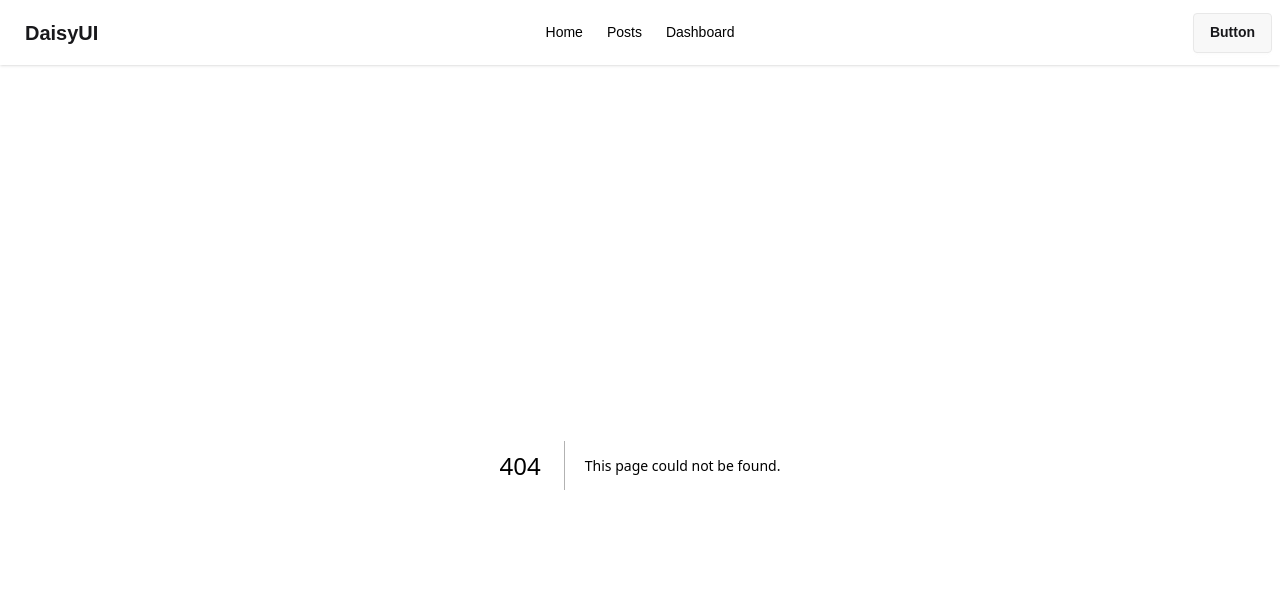
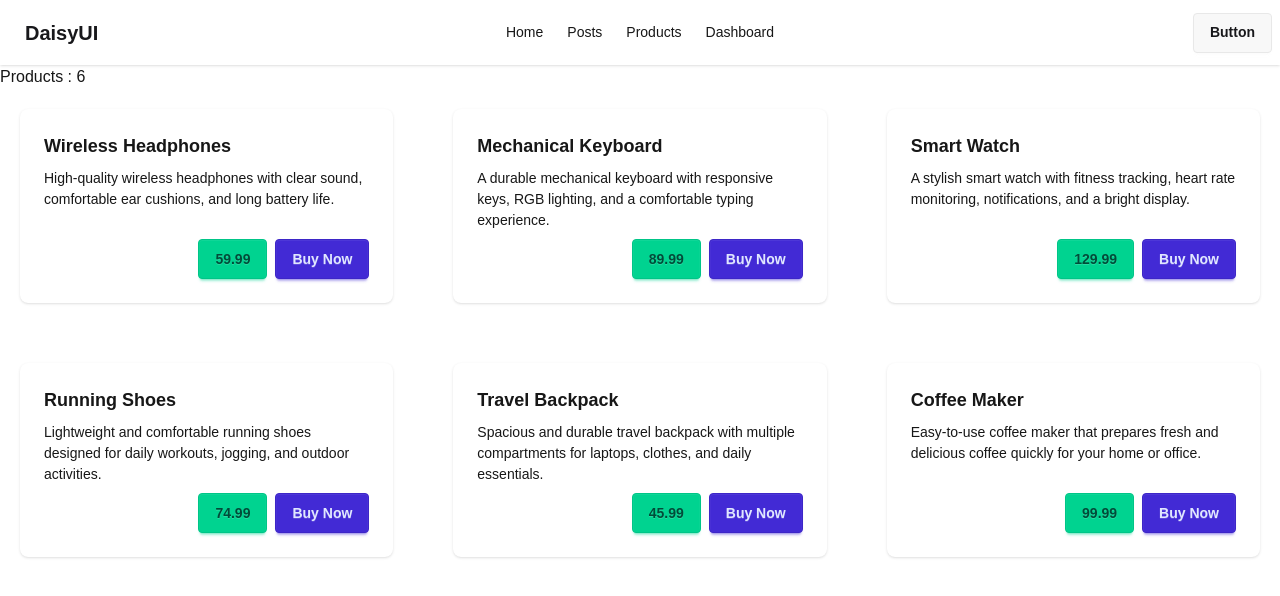
Before and after one commit to Likhon-25/m35-nextjs-data-caching, a Next.js app: page /products in a window 1280 px wide. Before the commit this address had no page. Shown: the top 596 px of the page. Built offline with nearby package versions, Linux system fonts and the light colour scheme; data requests are answered from the project's data file.

Commit message:
Introduction to Caching and Setup JSON server

```diff
--- /dev/null
+++ b/db.json
@@ -0,0 +1,58 @@
+{
+  "products": [
+    {
+      "id": 1,
+      "name": "Wireless Headphones",
+      "price": 59.99,
+      "category": "Electronics",
+      "brand": "Sony",
+      "description": "High-quality wireless headphones with clear sound, comfortable ear cushions, and long battery life.",
+      "inStock": true
+    },
+    {
+      "id": 2,
+      "name": "Mechanical Keyboard",
+      "price": 89.99,
+      "category": "Electronics",
+      "brand": "Keychron",
+      "description": "A durable mechanical keyboard with responsive keys, RGB lighting, and a comfortable typing experience.",
+      "inStock": true
+    },
+    {
+      "id": 3,
+      "name": "Smart Watch",
+      "price": 129.99,
+      "category": "Wearables",
+      "brand": "Samsung",
+      "description": "A stylish smart watch with fitness tracking, heart rate monitoring, notifications, and a bright display.",
+      "inStock": true
+    },
+    {
+      "id": 4,
+      "name": "Running Shoes",
+      "price": 74.99,
+      "category": "Fashion",
+      "brand": "Nike",
+      "description": "Lightweight and comfortable running shoes designed for daily workouts, jogging, and outdoor activities.",
+      "inStock": true
+    },
+    {
+      "id": 5,
+      "name": "Travel Backpack",
+      "price": 45.99,
+      "category": "Accessories",
+      "brand": "Adidas",
+      "description": "Spacious and durable travel backpack with multiple compartments for laptops, clothes, and daily essentials.",
+      "inStock": false
+    },
+    {
+      "id": 6,
+      "name": "Coffee Maker",
+      "price": 99.99,
+      "category": "Home Appliances",
+      "brand": "Philips",
+      "description": "Easy-to-use coffee maker that prepares fresh and delicious coffee quickly for your home or office.",
+      "inStock": true
+    }
+  ]
+}
--- a/package.json
+++ b/package.json
@@ -9,6 +9,7 @@
     "lint": "eslint"
   },
   "dependencies": {
+    "json-server": "^1.0.0-beta.15",
     "next": "16.3.5",
     "react": "19.2.8",
     "react-dom": "19.2.8"
--- a/src/app/components/Navbar.jsx
+++ b/src/app/components/Navbar.jsx
@@ -6,6 +6,7 @@ const Navbar = () => {
     <>
       <li><Link href={"/"}>Home</Link></li>
       <li><Link href={"/posts"}>Posts</Link></li>
+      <li> <Link href={"/products"}>Products</Link></li>
       <li> <Link href={"/dashboard"}>Dashboard</Link></li>
     </>
   );
--- /dev/null
+++ b/src/app/components/ProductCard.jsx
@@ -0,0 +1,22 @@
+import React from "react";
+
+const ProductCard = ({product}) => {
+    const {id, name, price,description, category, brand} = product
+  return (
+    <div className="card bg-base-100 shadow-sm">
+      <div className="card-body">
+        <h2 className="card-title">{name}</h2>
+        <p>
+          {description}
+        </p>
+        <div className="card-actions justify-end">
+          <button className="btn btn-success">{price}</button>
+          <button className="btn btn-primary">Buy Now</button>
+
+        </div>
+      </div>
+    </div>
+  );
+};
+
+export default ProductCard;
--- /dev/null
+++ b/src/app/products/page.jsx
@@ -0,0 +1,23 @@
+import React from "react";
+import ProductCard from "../components/ProductCard";
+
+const getProducts = async () => {
+  const res = await fetch("http://localhost:5000/products");
+  return res.json();
+};
+const ProductsPage = async () => {
+  const products = await getProducts();
+  return (
+    <div>
+      <h2>Products : {products.length} </h2>
+      <div  className="grid grid-cols-1 md:grid-cols-2 lg:grid-cols-3 m-5 gap-15 justify-between">
+        {products.map((product) => (
+          <ProductCard key={product.id} product={product}>
+          </ProductCard>
+        ))}
+      </div>
+    </div>
+  );
+};
+
+export default ProductsPage;
```
Also changed, not shown: 1 other file (tests, documents, lock files or other folders).
